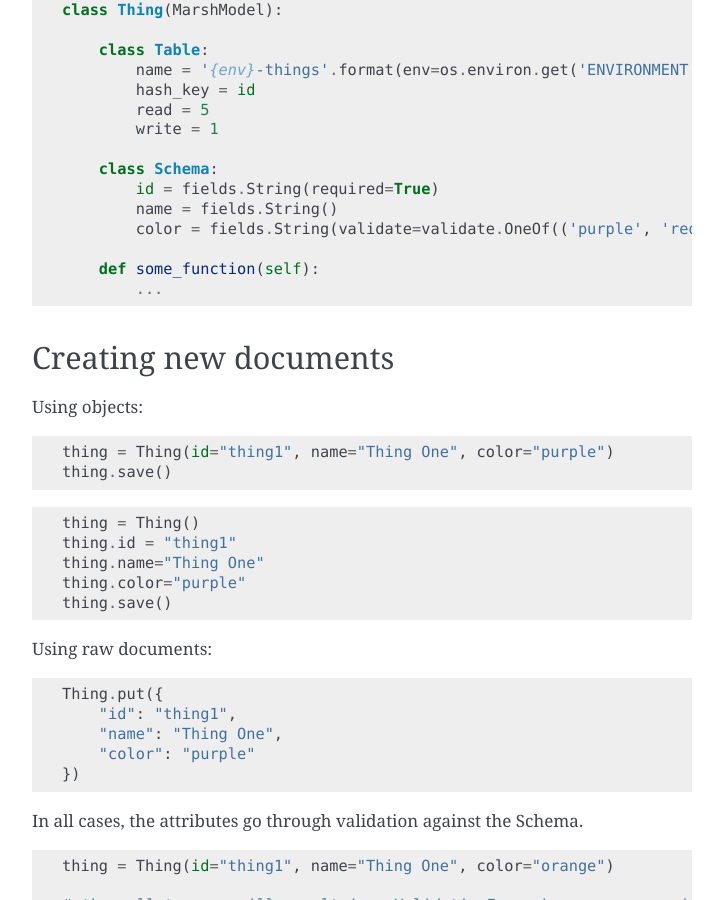
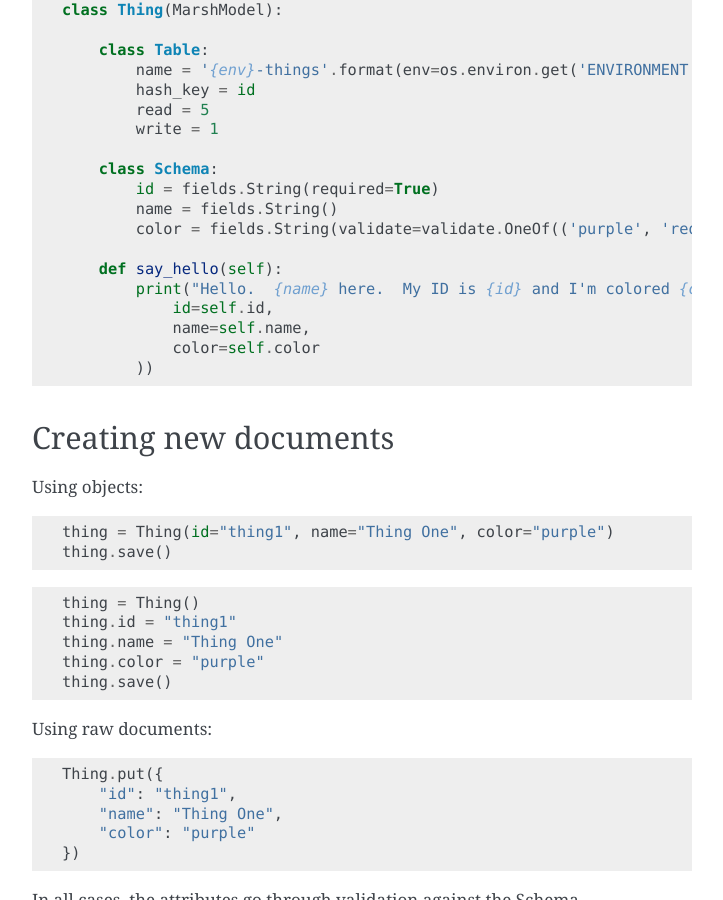
Before and after one commit to NerdWalletOSS/dynamorm, a Sphinx documentation site: the page built from docs/usage.rst, in a window 1280 px wide and 900 px high, scrolled down 954 px. Shown: the whole window, without its empty margins (388-1111 px from the left). Built offline with Sphinx 7.4.7, drawn with Linux system fonts in a browser that asks for light colours.

Commit message:
Doc tweaks

```diff
--- a/docs/usage.rst
+++ b/docs/usage.rst
@@ -53,8 +53,12 @@ objects.
             name = fields.String()
             color = fields.String(validate=validate.OneOf(('purple', 'red', 'yellow')))
 
-        def some_function(self):
-            ...
+        def say_hello(self):
+            print("Hello.  {name} here.  My ID is {id} and I'm colored {color}".format(
+                id=self.id,
+                name=self.name,
+                color=self.color
+            ))
 
 
 Creating new documents
@@ -71,8 +75,8 @@ Using objects:
 
     thing = Thing()
     thing.id = "thing1"
-    thing.name="Thing One"
-    thing.color="purple"
+    thing.name = "Thing One"
+    thing.color = "purple"
     thing.save()
 
 
```
